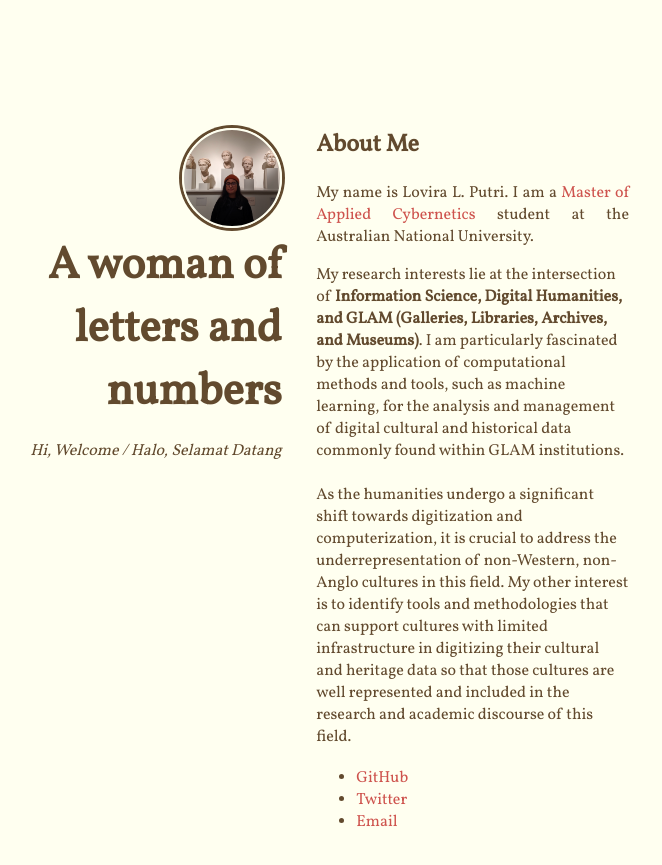
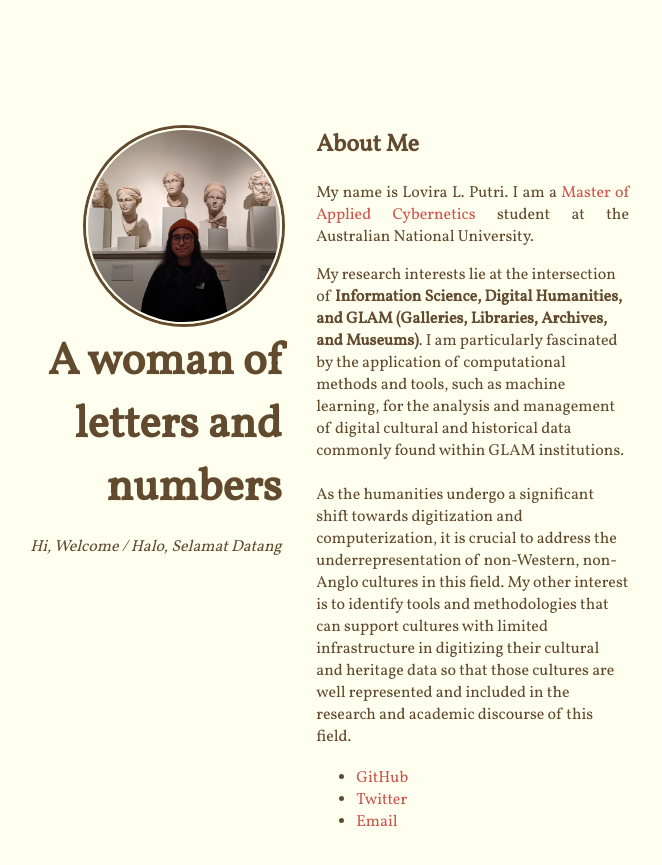
Before and after one commit to lovira/lovira.github.io, a Jekyll site: the page built from index.html, in a window 1280 px wide. Shown: the top 865 px of the page, without its empty margins (351-1013 px from the left). Built offline with Jekyll 4.4.1, drawn with Linux system fonts in a browser that asks for light colours; nearby versions of some CDN libraries.

Commit message:
Update main.scss

```diff
--- a/assets/main.scss
+++ b/assets/main.scss
@@ -60,8 +60,8 @@ since it must be aligned with the content */
 }
 
 .logo {
-	width: 96px;
-	height: 96px;
+	width: 192px;
+	height: 192px;
 	display: inline-block;
 	background-size: cover;
 	border-radius: 50%;
```
